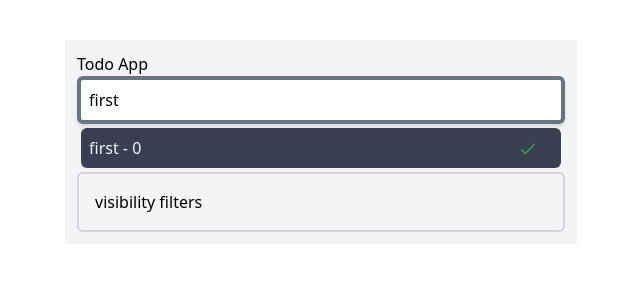
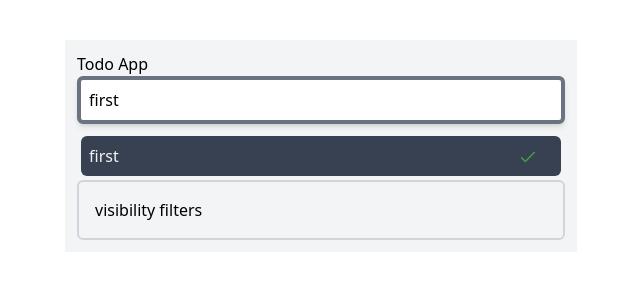
Before and after one commit to AhmedGMurtaza/react-redux-tailwind-todo, a React (Vite) app: page / in a window 1280 px wide. Both pictures are taken after a click on the element 829 px from the left and 156 px from the top of the page. Shown: the top 300 px of the page, without its empty margins (319-959 px from the left). Built offline with nearby package versions, Linux system fonts and the light colour scheme.

Commit message:
toggle todo status completed or non

```diff
--- a/src/App.jsx
+++ b/src/App.jsx
@@ -29,7 +29,11 @@ function App() {
           todo={todos[editTodoId]}
         />
       ) : (
-        <TodoForm handleSubmit={(todo) => dispatch(addTodo(todo))} />
+        <TodoForm
+          handleSubmit={(task) =>
+            dispatch(addTodo({ id: todos.length, task, isCompleted: false }))
+          }
+        />
       )}
       <TodoList
         todos={todos}
--- a/src/components/EditTodoForm.jsx
+++ b/src/components/EditTodoForm.jsx
@@ -21,7 +21,7 @@ function EditTodoForm({ handleSubmit, todo }) {
       <input
         value={text}
         onChange={(e) => setText(e.target.value)}
-        className="border-4 border-gray-500 p-2 w-full rounded-md shadow-md"
+        className="border-4 border-gray-500 p-2 w-full rounded-md shadow-md mb-2"
       />
     </form>
   );
--- a/src/components/TodoForm.jsx
+++ b/src/components/TodoForm.jsx
@@ -1,19 +1,21 @@
 import React, { useState } from "react";
 
 export default function ({ handleSubmit }) {
-  const [todo, setTodo] = useState("");
+  const [task, setTask] = useState("");
 
   return (
     <form
       id="newform"
       onSubmit={(e) => {
         e.preventDefault();
-        handleSubmit(todo);
+        if (!!task.length) {
+          handleSubmit(task);
+        }
       }}
     >
       <input
-        value={todo}
-        onChange={(e) => setTodo(e.target.value)}
+        value={task}
+        onChange={(e) => setTask(e.target.value)}
         className="border-4 border-gray-500 p-2 w-full rounded-md shadow-md mb-2"
       />
     </form>
--- a/src/components/TodoItem.jsx
+++ b/src/components/TodoItem.jsx
@@ -1,5 +1,7 @@
 import React from "react";
 import { FcEmptyTrash, FcOk, FcCheckmark, FcCancel } from "react-icons/fc";
+import { useDispatch, useSelector } from "react-redux";
+import { toggleTodo } from "../store";
 
 import { FaPencilAlt } from "react-icons/fa";
 
@@ -8,9 +10,12 @@ export default function ({
   handleEdit,
   cancelEdit,
   index,
+  editTodoId,
   children,
-  editTodoId,
 }) {
+  const { todos, loading } = useSelector((state) => state);
+  const dispatch = useDispatch();
+
   const confirmDelete = () => {
     let answer = confirm("Are you sure to delete this todo?");
     if (answer) {
@@ -18,7 +23,11 @@ export default function ({
     }
   };
   return (
-    <div className="p-2 flex justify-between items-center bg-gray-700  text-gray-100 rounded-md m-1">
+    <div
+      className={`${
+        todos[index].isCompleted ? "line-through" : ""
+      } p-2 flex justify-between items-center bg-gray-700  text-gray-100 rounded-md m-1`}
+    >
       {children}
       <div className="flex">
         {editTodoId === index && (
@@ -48,10 +57,10 @@ export default function ({
             <span
               className="text-cyan-800 cursor-pointer text-lg"
               onClick={() => {
-                handleComplete(index);
+                dispatch(toggleTodo(index));
               }}
             >
-              <FcOk />
+              {todos[index].isCompleted ? <FcCancel /> : <FcOk />}
             </span>
           </div>
         )}
--- a/src/components/TodoList.jsx
+++ b/src/components/TodoList.jsx
@@ -6,7 +6,7 @@ export default function ({ todos, ...props }) {
     <>
       {todos.map((todo, i) => (
         <TodoItem key={i} index={i} {...props}>
-          {todo.task} - {todo.id}
+          {todo.task}
         </TodoItem>
       ))}
     </>
--- a/src/store/index.jsx
+++ b/src/store/index.jsx
@@ -26,11 +26,14 @@ const todoSlice = createSlice({
         return todo.id !== action.payload;
       });
     },
+    toggleTodo: (state, action) => {
+      state[action.payload].isCompleted = !state[action.payload].isCompleted;
+    },
   },
 });
 
 export const { actions, reducer } = todoSlice;
-export const { addTodo, editTodo, deleteTodo } = actions;
+export const { addTodo, editTodo, deleteTodo, toggleTodo } = actions;
 
 export const store = configureStore({
   reducer: combineReducers({
```
